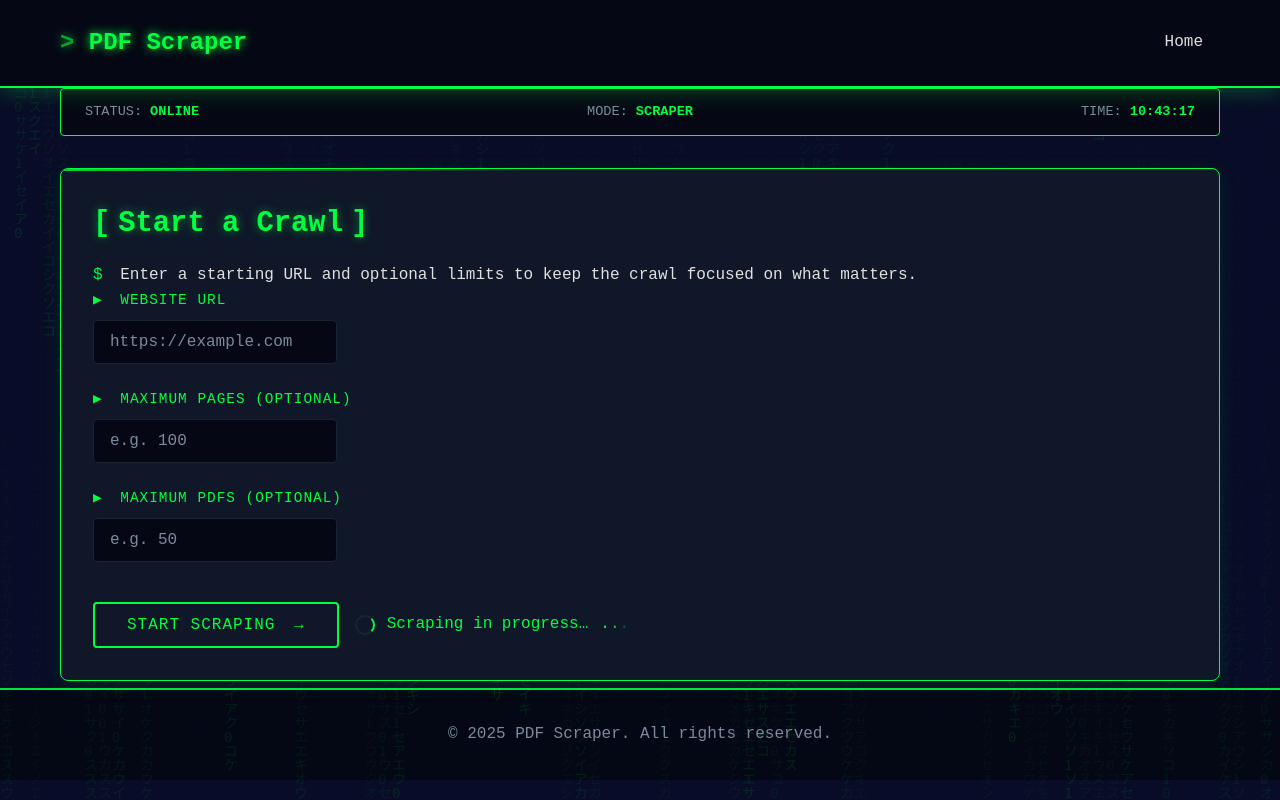
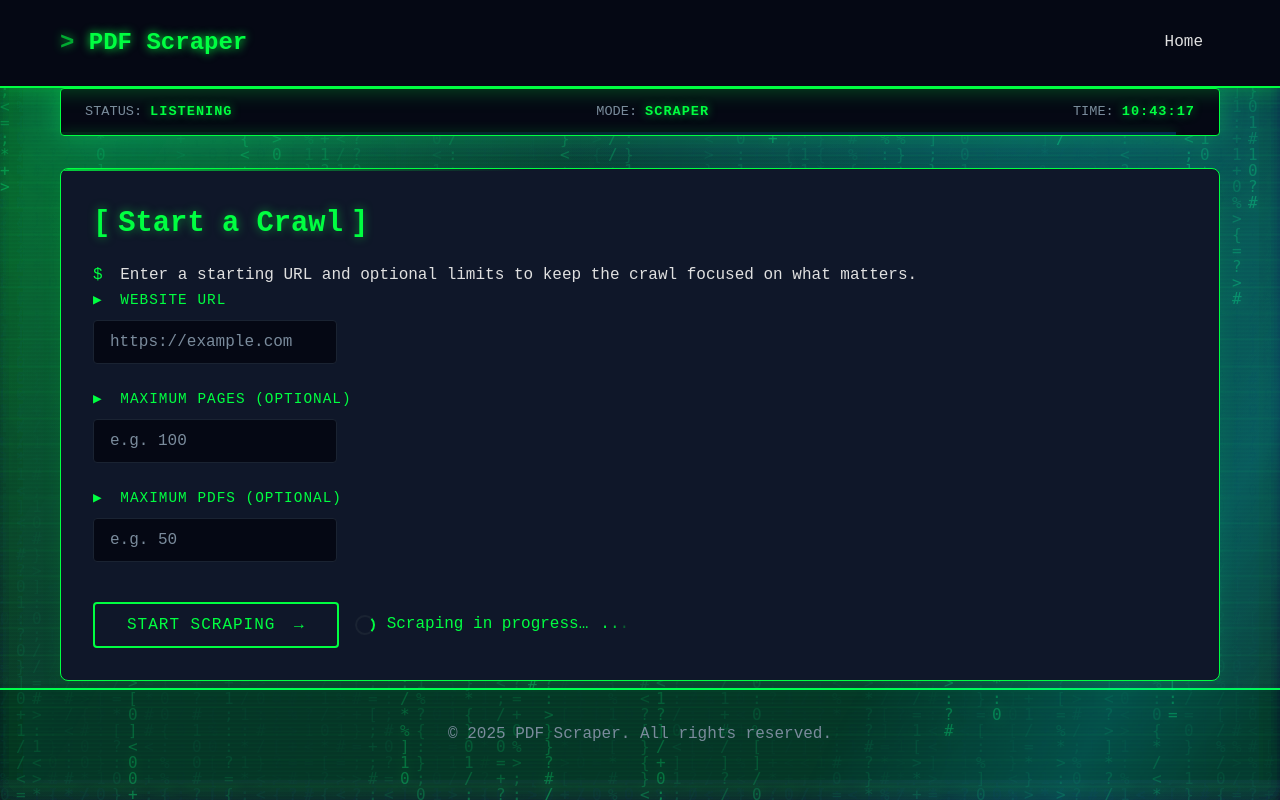
Before and after one commit to ASDCShiwam/webscraper2011, a Django app: page / in a window 1280 px wide. Run offline with Django 5.2, Linux system fonts and the light colour scheme.

Commit message:
Intensify offline code background

```diff
--- a/crawler/static/crawler/script.js
+++ b/crawler/static/crawler/script.js
@@ -3,9 +3,11 @@ document.addEventListener('DOMContentLoaded', () => {
     initFormHandling();
     initTypingEffect();
     initMatrixRain();
+    initCodeStream();
     initTableAnimations();
     initParticles();
     initTerminalEffect();
+    initStatusPulse();
 });
 
 // Form submission with loading state
@@ -97,22 +99,15 @@ function initTypingEffect() {
 // Matrix-style rain effect (lighter version)
 function initMatrixRain() {
     const canvas = document.createElement('canvas');
-    canvas.style.position = 'fixed';
-    canvas.style.top = '0';
-    canvas.style.left = '0';
-    canvas.style.width = '100%';
-    canvas.style.height = '100%';
-    canvas.style.pointerEvents = 'none';
-    canvas.style.zIndex = '0';
-    canvas.style.opacity = '0.1';
+    canvas.className = 'matrix-canvas';
     document.body.appendChild(canvas);
 
     const ctx = canvas.getContext('2d');
     canvas.width = window.innerWidth;
     canvas.height = window.innerHeight;
 
-    const chars = '01アイウエオカキクケコサシスセソ';
-    const fontSize = 14;
+    const chars = '0101<>[]{}#%?=+*//::;';
+    const fontSize = 16;
     const columns = canvas.width / fontSize;
     const drops = Array(Math.floor(columns)).fill(1);
 
@@ -120,14 +115,16 @@ function initMatrixRain() {
         ctx.fillStyle = 'rgba(10, 14, 39, 0.05)';
         ctx.fillRect(0, 0, canvas.width, canvas.height);
 
-        ctx.fillStyle = '#00ff41';
+        ctx.fillStyle = '#00ff6a';
+        ctx.shadowColor = 'rgba(0, 255, 65, 0.7)';
+        ctx.shadowBlur = 14;
         ctx.font = `${fontSize}px monospace`;
 
         for (let i = 0; i < drops.length; i++) {
             const text = chars[Math.floor(Math.random() * chars.length)];
             ctx.fillText(text, i * fontSize, drops[i] * fontSize);
 
-            if (drops[i] * fontSize > canvas.height && Math.random() > 0.975) {
+            if (drops[i] * fontSize > canvas.height && Math.random() > 0.94) {
                 drops[i] = 0;
             }
             drops[i]++;
@@ -141,6 +138,42 @@ function initMatrixRain() {
         canvas.width = window.innerWidth;
         canvas.height = window.innerHeight;
     });
+}
+
+// Floating code columns for a more visible background
+function initCodeStream() {
+    const stream = document.createElement('div');
+    stream.className = 'code-stream';
+    document.body.appendChild(stream);
+
+    const glyphs = ['0', '1', '{', '}', '/', '<', '>', '*', '#', '%', '=', '+'];
+    let columns = [];
+
+    const makeLine = () => {
+        const length = Math.floor(18 + Math.random() * 18);
+        return Array.from({ length }, () => glyphs[Math.floor(Math.random() * glyphs.length)]).join(' ');
+    };
+
+    const renderColumns = () => {
+        stream.innerHTML = '';
+        columns = [];
+        const count = Math.min(32, Math.max(14, Math.floor(window.innerWidth / 85)));
+
+        for (let i = 0; i < count; i++) {
+            const col = document.createElement('div');
+            col.className = 'code-column';
+            col.style.left = `${(i / count) * 100}%`;
+            col.style.animationDuration = `${6 + Math.random() * 7}s`;
+            col.style.animationDelay = `${Math.random() * 4}s`;
+            col.textContent = makeLine();
+            stream.appendChild(col);
+            columns.push(col);
+        }
+    };
+
+    renderColumns();
+    setInterval(() => columns.forEach(col => col.textContent = makeLine()), 1400);
+    window.addEventListener('resize', renderColumns);
 }
 
 // Table row animations
@@ -275,6 +308,31 @@ function initTerminalEffect() {
     showMessage();
 }
 
+// Pulse the status bar to feel more like a live console
+function initStatusPulse() {
+    const statusBar = document.querySelector('[data-status-bar]');
+    const statusValue = document.querySelector('[data-system-status]');
+    if (!statusBar || !statusValue) return;
+
+    const signal = document.createElement('div');
+    signal.className = 'status-signal';
+    statusBar.appendChild(signal);
+
+    const modes = ['ONLINE', 'LISTENING', 'ARMED'];
+    let index = 0;
+
+    const tick = () => {
+        index = (index + 1) % modes.length;
+        statusValue.textContent = modes[index];
+        statusBar.classList.toggle('status-glow');
+        signal.style.width = `${60 + Math.random() * 40}%`;
+        signal.style.opacity = `${0.4 + Math.random() * 0.4}`;
+    };
+
+    tick();
+    setInterval(tick, 3200);
+}
+
 // Add glitch effect on logo hover
 document.addEventListener('DOMContentLoaded', () => {
     const logo = document.querySelector('.logo a');
--- a/crawler/static/crawler/styles.css
+++ b/crawler/static/crawler/styles.css
@@ -19,7 +19,9 @@
 
 body {
     font-family: 'Courier New', monospace;
-    background: var(--dark-bg);
+    background: radial-gradient(circle at 20% 20%, rgba(0, 255, 65, 0.08), transparent 32%),
+                radial-gradient(circle at 80% 10%, rgba(0, 153, 255, 0.1), transparent 38%),
+                linear-gradient(140deg, rgba(5, 8, 20, 0.96), rgba(7, 10, 30, 0.96));
     color: var(--text-primary);
     line-height: 1.6;
     min-height: 100vh;
@@ -27,26 +29,148 @@ body {
     overflow-x: hidden;
 }
 
-/* Animated background grid */
+/* Animated code haze (replaces the old grid) */
 body::before {
     content: '';
     position: fixed;
-    top: 0;
-    left: 0;
-    width: 100%;
-    height: 100%;
+    inset: -5%;
     background:
-        linear-gradient(90deg, transparent 49.5%, rgba(0, 255, 65, 0.05) 49.5%, rgba(0, 255, 65, 0.05) 50.5%, transparent 50.5%),
-        linear-gradient(0deg, transparent 49.5%, rgba(0, 255, 65, 0.05) 49.5%, rgba(0, 255, 65, 0.05) 50.5%, transparent 50.5%);
-    background-size: 50px 50px;
-    animation: gridScroll 20s linear infinite;
+        radial-gradient(circle at 12% 18%, rgba(0, 255, 65, 0.15), transparent 35%),
+        radial-gradient(circle at 86% 28%, rgba(0, 200, 255, 0.12), transparent 42%),
+        linear-gradient(120deg, rgba(0, 255, 65, 0.04) 0%, rgba(0, 255, 65, 0.14) 12%, transparent 32%),
+        linear-gradient(300deg, rgba(0, 180, 255, 0.05) 8%, rgba(0, 180, 255, 0.18) 16%, transparent 30%),
+        repeating-linear-gradient(0deg, rgba(0, 255, 65, 0.04), rgba(0, 255, 65, 0.04) 2px, transparent 2px, transparent 26px);
+    background-blend-mode: screen;
+    filter: drop-shadow(0 0 30px rgba(0, 255, 65, 0.1));
+    animation: hazeDrift 24s linear infinite;
+    pointer-events: none;
+    z-index: 0;
+    opacity: 0.9;
+}
+
+/* Scanline overlay tuned for glow instead of grid */
+body::after {
+    content: '';
+    position: fixed;
+    inset: 0;
+    background:
+        linear-gradient(rgba(0, 0, 0, 0.25), rgba(0, 0, 0, 0.4)),
+        repeating-linear-gradient(
+            0deg,
+            rgba(0, 255, 65, 0.07),
+            rgba(0, 255, 65, 0.07) 1px,
+            transparent 2px,
+            transparent 4px
+        );
+    mix-blend-mode: screen;
+    opacity: 0.5;
+    animation: flicker 3s steps(2) infinite;
     pointer-events: none;
     z-index: 0;
 }
 
-@keyframes gridScroll {
-    0% { transform: translateY(0); }
-    100% { transform: translateY(50px); }
+@keyframes hazeDrift {
+    0% { transform: translate3d(0, 0, 0); }
+    50% { transform: translate3d(-1%, -1%, 0) scale(1.02); }
+    100% { transform: translate3d(0, 0, 0); }
+}
+
+@keyframes flicker {
+    0%, 20%, 22%, 63%, 64%, 70%, 100% { opacity: 0.5; }
+    21%, 23%, 65% { opacity: 0.4; }
+    66% { opacity: 0.65; }
+}
+
+/* Floating code columns layered above the canvas */
+.code-stream {
+    position: fixed;
+    inset: 0;
+    pointer-events: none;
+    z-index: 0;
+    mix-blend-mode: screen;
+    opacity: 0.72;
+    filter: drop-shadow(0 0 10px rgba(0, 255, 65, 0.5));
+}
+
+.code-stream::after {
+    content: '';
+    position: absolute;
+    inset: 0;
+    background: linear-gradient(120deg, transparent 35%, rgba(0, 255, 140, 0.18) 50%, transparent 65%);
+    mix-blend-mode: screen;
+    animation: sweep 8s linear infinite;
+    opacity: 0.65;
+}
+
+.code-column {
+    position: absolute;
+    top: -130%;
+    color: rgba(0, 255, 65, 0.8);
+    font-size: 0.9rem;
+    letter-spacing: 0.2rem;
+    text-shadow: 0 0 8px rgba(0, 255, 65, 0.65), 0 0 22px rgba(0, 255, 65, 0.35);
+    white-space: nowrap;
+    animation: codeFall linear infinite;
+    background: linear-gradient(180deg, rgba(0, 255, 65, 0.2), transparent 70%);
+    padding: 6px 6px;
+    border-radius: 8px;
+    filter: blur(0.1px) saturate(120%);
+}
+
+.code-column:nth-child(even) {
+    color: rgba(128, 255, 211, 0.85);
+}
+
+@keyframes codeFall {
+    0% { transform: translateY(-130%) translateX(-6px); opacity: 0; }
+    8% { opacity: 1; }
+    45% { transform: translateY(-5%) translateX(6px); }
+    100% { transform: translateY(130%) translateX(-6px); opacity: 0; }
+}
+
+@keyframes sweep {
+    0% { transform: translateX(-30%) skewX(-8deg); }
+    100% { transform: translateX(130%) skewX(-8deg); }
+}
+
+/* Matrix canvas enhancements */
+.matrix-canvas {
+    position: fixed;
+    inset: 0;
+    width: 100%;
+    height: 100%;
+    pointer-events: none;
+    z-index: 0;
+    opacity: 0.45;
+    mix-blend-mode: screen;
+    filter: drop-shadow(0 0 8px rgba(0, 255, 65, 0.2));
+}
+
+/* HUD-inspired status bar */
+.status-bar {
+    position: relative;
+    overflow: hidden;
+    box-shadow: 0 0 18px rgba(0, 255, 65, 0.18), 0 0 40px rgba(0, 153, 255, 0.12);
+    backdrop-filter: blur(6px);
+}
+
+.status-bar.status-glow {
+    box-shadow: 0 0 24px rgba(0, 255, 65, 0.3), 0 0 70px rgba(0, 153, 255, 0.25);
+}
+
+.status-value {
+    text-shadow: 0 0 10px rgba(0, 255, 65, 0.6);
+    letter-spacing: 1px;
+}
+
+.status-signal {
+    position: absolute;
+    bottom: 0;
+    left: 0;
+    height: 3px;
+    background: linear-gradient(90deg, rgba(0, 255, 65, 0.2), rgba(0, 153, 255, 0.4));
+    transition: width 0.6s ease, opacity 0.6s ease;
+    box-shadow: 0 0 12px rgba(0, 255, 65, 0.5);
 }
 
 /* Glitch effect for header */
```
